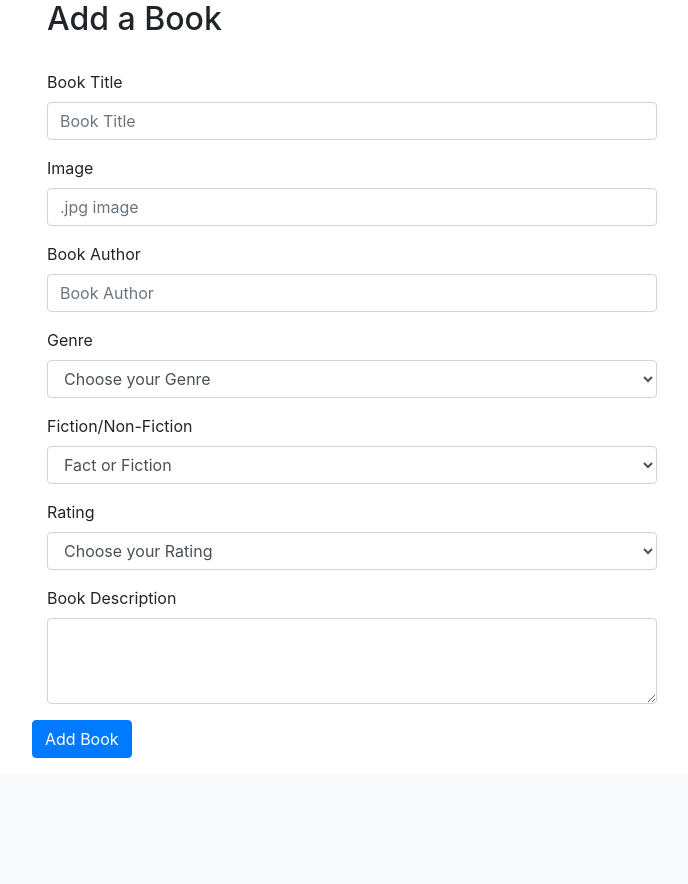
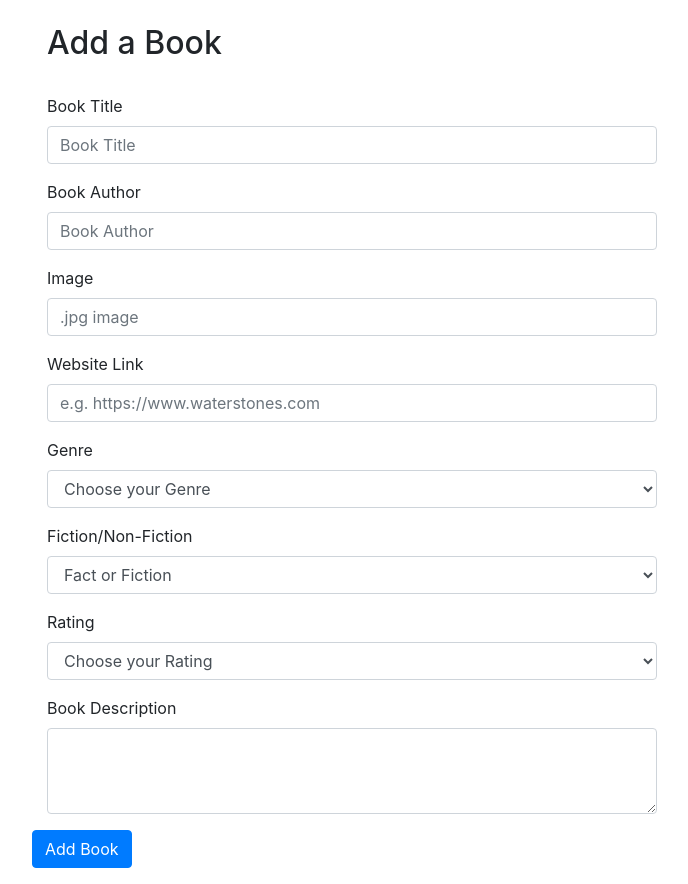
Before and after one commit to Code-Institute-Submissions/flask_book_review, a Flask app: page /add_book in a window 1280 px wide. Shown: the part 56-940 px from the top of the page, without its empty margins (288-976 px from the left). Before the commit the page ends 814 px from the top, so only its background shows below. Run offline with Flask 2, Linux system fonts and the light colour scheme; data that the repository does not hold is empty; some libraries are stand-ins or nearby versions.

Commit message:
Moved book author div under book title, removed required from book image and added website link addition

```diff
--- a/templates/add_book.html
+++ b/templates/add_book.html
@@ -2,6 +2,7 @@
 {% block page_title %} <title>Add Books</title> {% endblock %}
 
 {% block content %}
+<br>
 <div class="container half_width_container">
     <div class="row">
         <div class="col-sm-12">
@@ -23,16 +24,23 @@
 
         <div class="row">
             <div class="form-group col-sm-12">
-                <label for="book_url">Image</label>
-                <input type="text" class="form-control" id="book_url" name="book_url" placeholder=".jpg image"
-                    required="False">
+                <label for="author_name">Book Author</label>
+                <input type="text" class="form-control" id="author_name" name="author_name" placeholder="Book Author"
+                    required="True">
             </div>
         </div>
 
         <div class="row">
             <div class="form-group col-sm-12">
-                <label for="author_name">Book Author</label>
-                <input type="text" class="form-control" id="author_name" name="author_name" placeholder="Book Author" required="True">
+                <label for="book_url">Image</label>
+                <input type="text" class="form-control" id="book_url" name="book_url" placeholder=".jpg image">
+            </div>
+        </div>
+
+        <div class="row">
+            <div class="form-group col-sm-12">
+                <label for="book_url">Website Link</label>
+                <input type="text" class="form-control" id="book_url" name="book_url" placeholder="e.g. https://www.waterstones.com">
             </div>
         </div>
 
```
